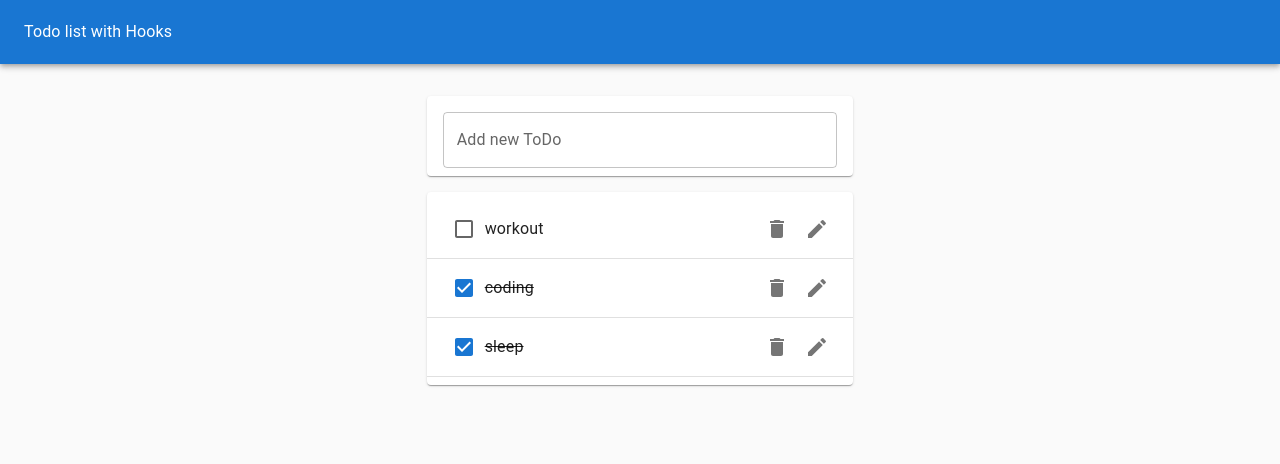
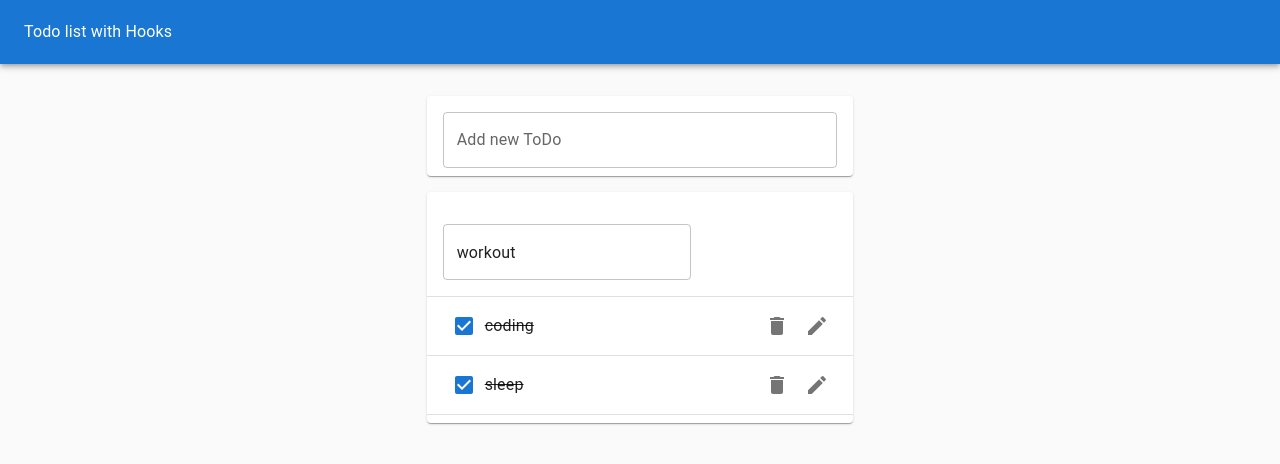
Before and after one commit to giangarof98/todohook, a React (Create React App) app: page / in a window 1280 px wide. Both pictures are taken after a click on the button 817 px from the left and 229 px from the top of the page. Shown: the top 464 px of the page. Built offline with nearby package versions, Linux system fonts and the light colour scheme.

Commit message:
update/edit todo

```diff
--- a/src/Todo.js
+++ b/src/Todo.js
@@ -1,4 +1,6 @@
 import React from "react";
+import useToggle from "./hooks/toggleState";
+import EditForm from "./editForm";
 import { ListItem,
         ListItemText,
         Checkbox,
@@ -7,9 +9,17 @@ import { ListItem,
 import DeleteIcon from '@mui/icons-material/Delete';
 import EditIcon from '@mui/icons-material/Edit';
 
-function Todo({task, completed, removeTodo, id, toggleTodo}){
+function Todo({task, completed, removeTodo, id, toggleTodo, editTodo}){
+    const [editing, toggle] = useToggle();
     return (
         <ListItem>
+            {editing ?
+            <EditForm
+                editTodo={editTodo}
+                id={id}
+                task={task}
+                toggle={toggle}/> :
+            <>
             <Checkbox
                 tabIndex={-1}
                 checked={completed}
@@ -26,10 +36,13 @@ function Todo({task, completed, removeTodo, id, toggleTodo}){
                 </IconButton>
                 <IconButton
                     aria-label="Edit"
+                    onClick={toggle}
                     >
                     <EditIcon/>
                 </IconButton>
             </ListItemSecondaryAction>
+            </>
+            }
         </ListItem>
     )
 }
--- a/src/TodoApp.js
+++ b/src/TodoApp.js
@@ -28,6 +28,12 @@ function TodoApp() {
     )
     setTodos(updateTodo)
   };
+  const editTodo = (todoId, newTask) => {
+    const updateTodo = todos.map(todo =>
+      todo.id === todoId ? {...todo, task: newTask} : todo
+    )
+    setTodos(updateTodo)
+  }
 
   return (
     <Paper style={{
@@ -48,7 +54,8 @@ function TodoApp() {
           <TodoList
             todos={todos}
             removeTodo={removeTodo}
-            toggleTodo={toggleTodo}/>
+            toggleTodo={toggleTodo}
+            editTodo={editTodo}/>
         </Grid>
       </Grid>
     </Paper>
--- a/src/TodoList.js
+++ b/src/TodoList.js
@@ -4,7 +4,7 @@ import { Divider } from "@mui/material";
 import { List } from "@mui/material";
 import Todo from "./Todo";
 
-function TodoList({todos, removeTodo, toggleTodo}){
+function TodoList({todos, removeTodo, toggleTodo, editTodo}){
     return(
         <Paper>
             <List>
@@ -16,7 +16,8 @@ function TodoList({todos, removeTodo, toggleTodo}){
                         key={todo.id}
                         completed={todo.completed}
                         removeTodo={removeTodo}
-                        toggleTodo={toggleTodo}/>
+                        toggleTodo={toggleTodo}
+                        editTodo={editTodo}/>
                     <Divider />
                     </>
                 ))}
--- /dev/null
+++ b/src/editForm.js
@@ -0,0 +1,25 @@
+import React from "react";
+import inputState from "./hooks/inputState";
+import { TextField } from "@mui/material";
+import { EditLocationOutlined } from "@mui/icons-material";
+
+function EditForm({id, task, editTodo, toggle}){
+    const [value, handleChange, reset] = inputState(task)
+    return(
+        <form onSubmit={(e) => {
+            e.preventDefault();
+            editTodo(id, value);
+            reset()
+            toggle()
+        }}>
+
+            <TextField
+                margin="normal"
+                value={value}
+                onChange={handleChange}
+                fullWidth/>
+        </form>
+    );
+}
+
+export default EditForm;
--- /dev/null
+++ b/src/hooks/toggleState.js
@@ -0,0 +1,10 @@
+import { useState } from "react";
+
+function useToggle(initialVal = false){
+    const[state, setState] = useState(initialVal);
+    const toggle = () => {
+        setState(!state);
+    }
+    return [state, toggle];
+}
+export default useToggle;
```
